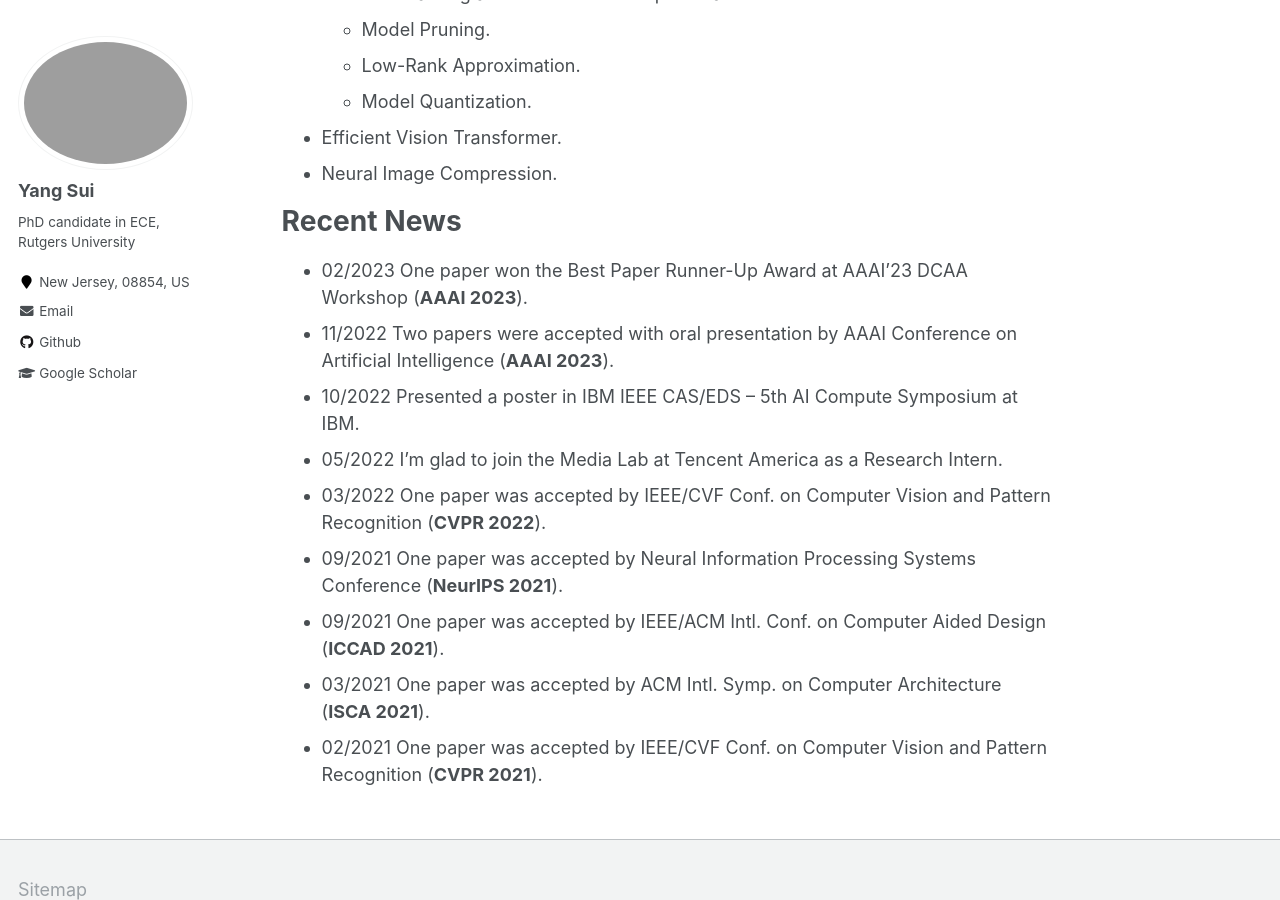
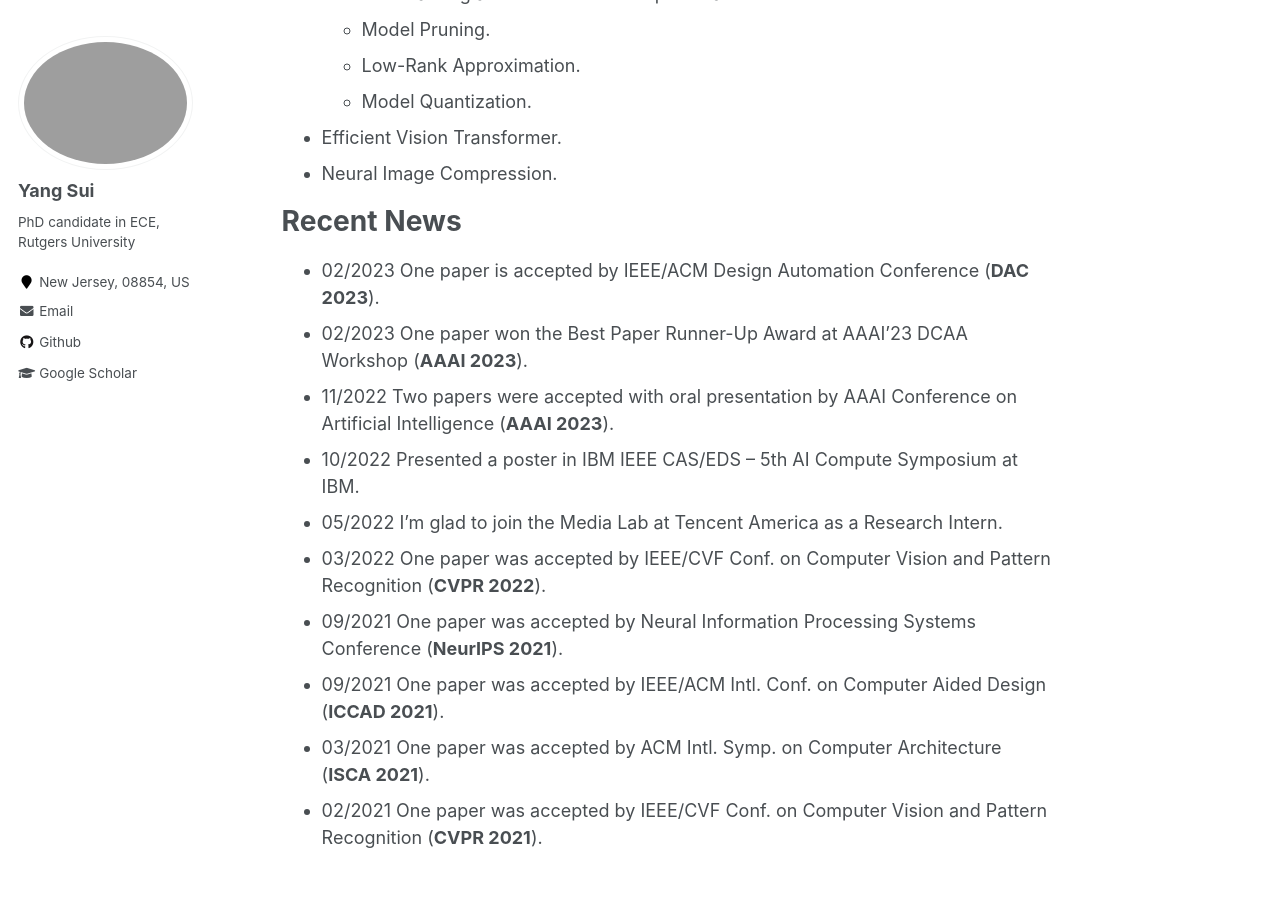
Before and after one commit to Eclipsess/yang-sui.github.io, a Jekyll site: the page built from _pages/about.md, in a window 1280 px wide and 900 px high, scrolled down 541 px. Built offline with Jekyll 4.4.1, drawn with Linux system fonts in a browser that asks for light colours.

Commit message:
Update about.md

```diff
--- a/_pages/about.md
+++ b/_pages/about.md
@@ -24,6 +24,7 @@ I am interested in efficient training and inference in Deep Learning. Specifical
 
 Recent News
 ======
+- 02/2023 One paper is accepted by IEEE/ACM Design Automation Conference (**DAC 2023**).
 - 02/2023 One paper won the Best Paper Runner-Up Award at AAAI'23 DCAA Workshop (**AAAI 2023**).
 - 11/2022 Two papers were accepted with oral presentation by AAAI Conference on Artificial Intelligence (**AAAI 2023**).
 - 10/2022 Presented a poster in IBM IEEE CAS/EDS – 5th AI Compute Symposium at IBM.
```
